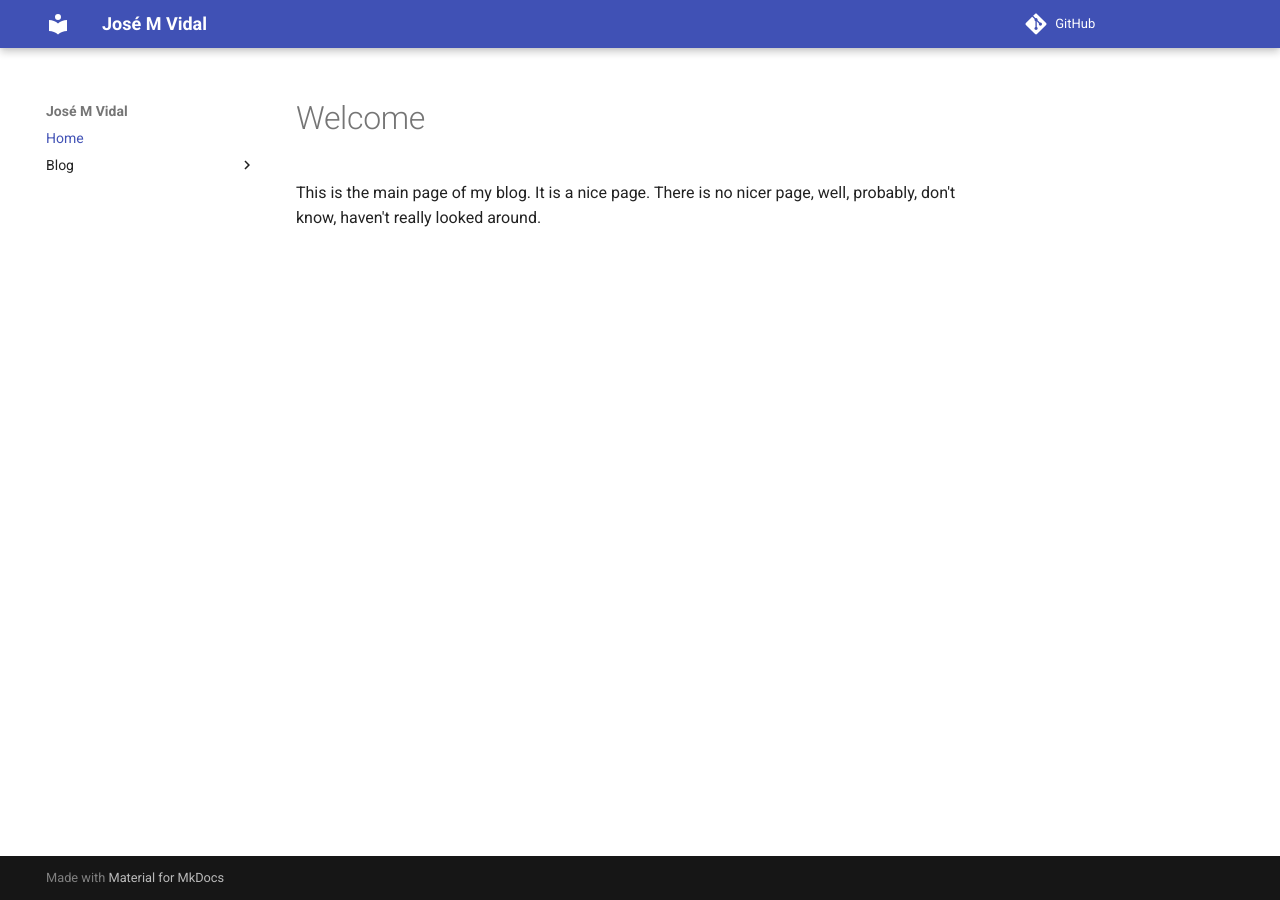
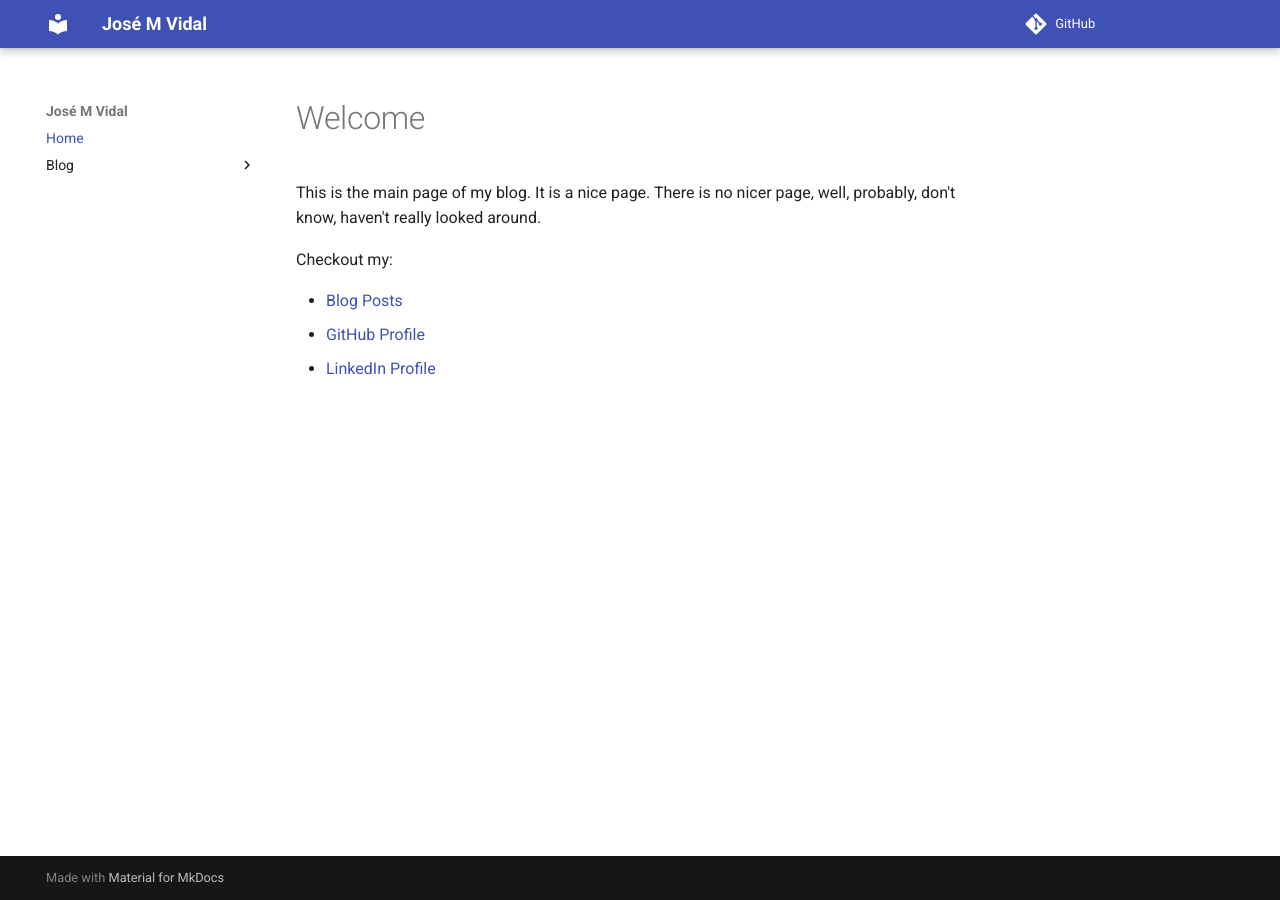
Before and after one commit to josemvidal/josemvidal.github.io, an MkDocs documentation site: the page built from docs/index.md, in a window 1280 px wide. Built offline with MkDocs 1.6.1 and Material for MkDocs 9.7.7, drawn with Linux system fonts in a browser that asks for light colours; comment, search, counter and statistics services are not loaded.

Commit message:
modified:   docs/index.md

```diff
--- a/docs/index.md
+++ b/docs/index.md
@@ -2,3 +2,9 @@
 
 This is the main page of my blog. It is a nice page. There is no nicer page, well,
 probably, don't know, haven't really looked around.
+
+Checkout my:
+
+- [Blog Posts](/blog/)
+- [GitHub Profile](https://github.com/josemvidal)
+- [LinkedIn Profile](https://www.linkedin.com/in/jmvidal/)
```
